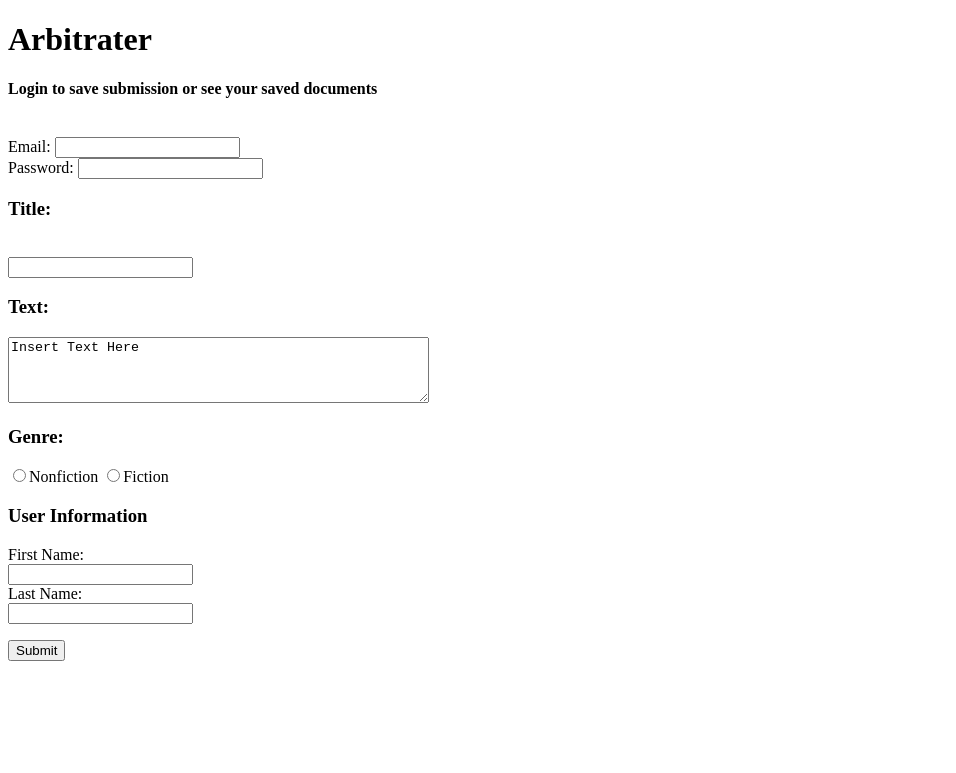
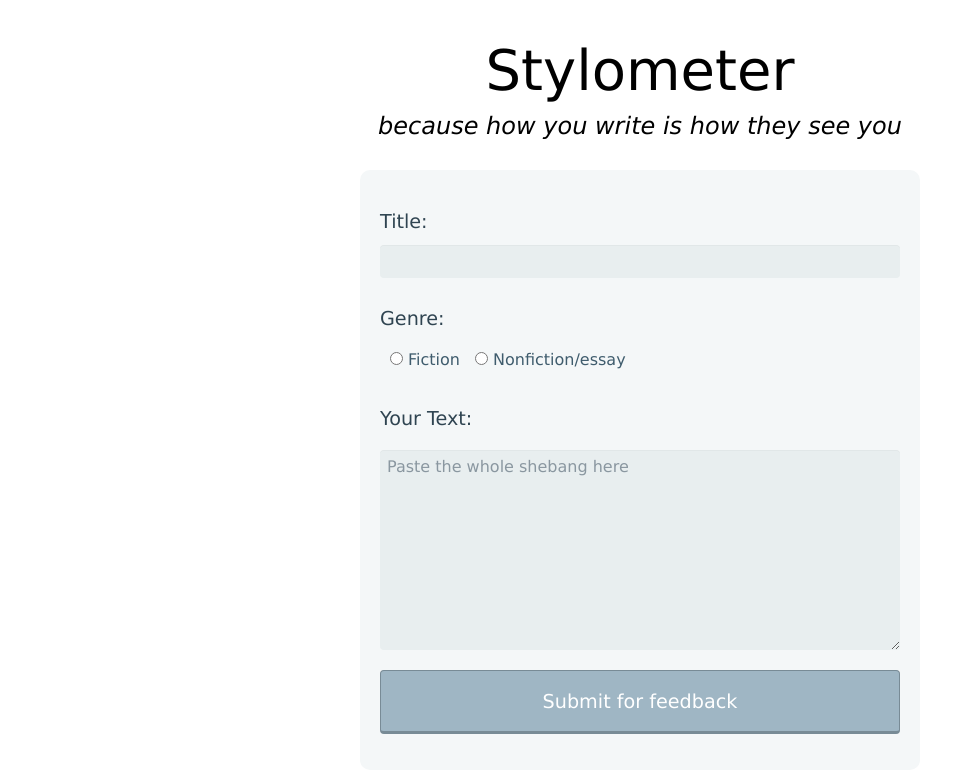
Before and after one commit to gqfiddler/stylometer, a Flask app: page / in a window 1280 px wide. Shown: the top 773 px of the page, without its empty margins (0-956 px from the left). Run offline with Flask 2, Linux system fonts and the light colour scheme.

Commit message:
added main.css to style main app page; modified output of findClosest in comparison.py to a more user-friendly report

```diff
--- /dev/null
+++ b/stylometer/static/css/main.css
@@ -0,0 +1,112 @@
+/* NOTE: due to flask's problems with caching, there is a LONG lag between making
+changes in these CSS files and seeing those changes in the app.  I recommend making
+changes inline in the html to test them, and then pasting them into the css files.
+*/
+h1 {
+    text-align: center;
+    font-family: 'Copperplate Gothic Light', "Verdana", sans-serif;
+    font-size: 3.5em;
+    color: black;
+    font-weight: normal;
+    margin-bottom: -10px;
+}
+h2 {
+  text-align: center;
+  font-family: "Century Gothic", "Verdana", sans-serif;
+  color: black;
+  font-size: 1.5em;
+  font-weight: normal;
+  font-style: italic;
+  margin-bottom: 30px;
+}
+
+h3 {
+  font-family: "Century Gothic", "Verdana", sans-serif;
+  color: #2f4451;
+  font-weight: normal;
+  font-size: 1.2em;
+}
+
+form {
+max-width: 520px;
+padding: 10px 20px;
+background: #f4f7f8;
+margin: 10px auto;
+padding: 20px;
+background: #f4f7f8;
+border-radius: 10px;
+font-family: "Century Gothic", "Verdana", sans-serif;
+color: #3f5c6d;
+}
+
+input[type="text"], textarea {
+  font-family: "Century Gothic", "Verdana", sans-serif;
+  background: rgba(255,255,255,.1);
+  border: none;
+  border-radius: 4px;
+  font-size: 16px;
+  margin: 0;
+  outline: 0;
+  padding: 7px;
+  width: 100%;
+  box-sizing: border-box;
+  -webkit-box-sizing: border-box;
+  -moz-box-sizing: border-box;
+  background-color: #e8eeef;
+  color:#8a97a0;
+  -webkit-box-shadow: 0 1px 0 rgba(0,0,0,0.03) inset;
+  box-shadow: 0 1px 0 rgba(0,0,0,0.03) inset;
+  margin-bottom: 10px;
+  margin-top: -20px;
+}
+
+input[type=radio] {
+  font-family: "Century Gothic", "Verdana", sans-serif;
+  color: #8a97a0;
+  margin-left: 10px;
+  margin-right: 5px;
+}
+
+input[type=submit] {
+  font-family: "Century Gothic", "Verdana", sans-serif;
+  color: #3f5c6d;
+}
+
+textarea {
+    height: 200px;
+    font-family: "Century Gothic", "Verdana", sans-serif;
+    background: rgba(255,255,255,.1);
+    border: none;
+    border-radius: 4px;
+    font-size: 16px;
+    margin: 0;
+    outline: 0;
+    padding: 7px;
+    width: 100%;
+    box-sizing: border-box;
+    -webkit-box-sizing: border-box;
+    -moz-box-sizing: border-box;
+    background-color: #e8eeef;
+    color:#8a97a0;
+    -webkit-box-shadow: 0 1px 0 rgba(0,0,0,0.03) inset;
+    box-shadow: 0 1px 0 rgba(0,0,0,0.03) inset;
+}
+
+input[type="submit"] {
+  position: relative;
+  display: block;
+  padding: 19px 39px 18px 39px;
+  color: #FFF;
+  margin: 0 auto;
+  background: #9fb6c4;
+  font-family: "Century Gothic", "Verdana", sans-serif;
+  font-size: 1.2em;
+  text-align: center;
+  font-style: normal;
+  width: 100%;
+  border: 1px solid #788b96;
+  border-width: 1px 1px 3px;
+  margin-bottom: 10px;
+  border-radius: 4px;
+
+}
--- a/stylometer/templates/main.html
+++ b/stylometer/templates/main.html
@@ -1,28 +1,25 @@
 <!doctype html>
-<title>Prepare to be Arbitrated</title>
-<h1>Arbitrater</h1>
 
-<form action="/home" method="post" id="loginForm">
-  <h4><b>Login</b> to save submission or see your saved documents</h4><br>
-  Email: <input type="text" name="email"><br>
-  Password: <input type="text" name="password"><br>
+<head>
+  <title>Stylometer</title>
+  <link rel="stylesheet" href="{{ url_for('static', filename='css/main.css') }}">
+</head>
+
+<div>
+
+<h1 >Stylometer</h1>
+<h2>because how you write is how they see you</h2>
+
+<form style="form_1" action="/text" method="post" id="textForm">
+    <h3>Title:</h3>
+    <input type="text" name="title">
+    <h3>Genre:</h3>
+    <input type="radio" name="Genre" value="fiction" required>Fiction
+    <input type="radio" name="Genre" value="nonfiction" required>Nonfiction/essay
+    <br>
+    <br>
+    <h3>Your Text:</h3>
+    <textarea rows="4" cols="50" name="textAreaItem" required>Paste the whole shebang here</textarea>
+    <p><input type="submit" value="Submit for feedback"></p>
 </form>
-
-
-<form action="/text" method="post" id="textForm">
-    <h3>Title:</h3><br>
-    <input type="text" name="title">
-    <h3>Text:</h3>
-    <textarea rows="4" cols="50" name="textAreaItem" required>Insert Text Here</textarea>
-    <br>
-    <h3>Genre:</h3>
-    <input type="radio" name="Genre" value="nonfiction" required>Nonfiction
-    <input type="radio" name="Genre" value="fiction" required>Fiction
-    <br>
-    <h3>User Information</h3>
-    First Name:<br>
-    <input type="text" name="firstname"><br>
-    Last Name:<br>
-    <input type="text" name="lastname">
-    <p><input type="submit" value="Submit"></p>
-</form>
+</div>
```
Also changed, not shown: stylometer/modules/comparison/comparison.py (+9 -4 lines), stylometer/modules/submission.py (+4 -5 lines), stylometer/static/css/oldMain.css (added, +45 -0 lines), stylometer/templates/main2.html (added, +17 -0 lines), stylometer/templates/oldMain.html (added, +99 -0 lines).
